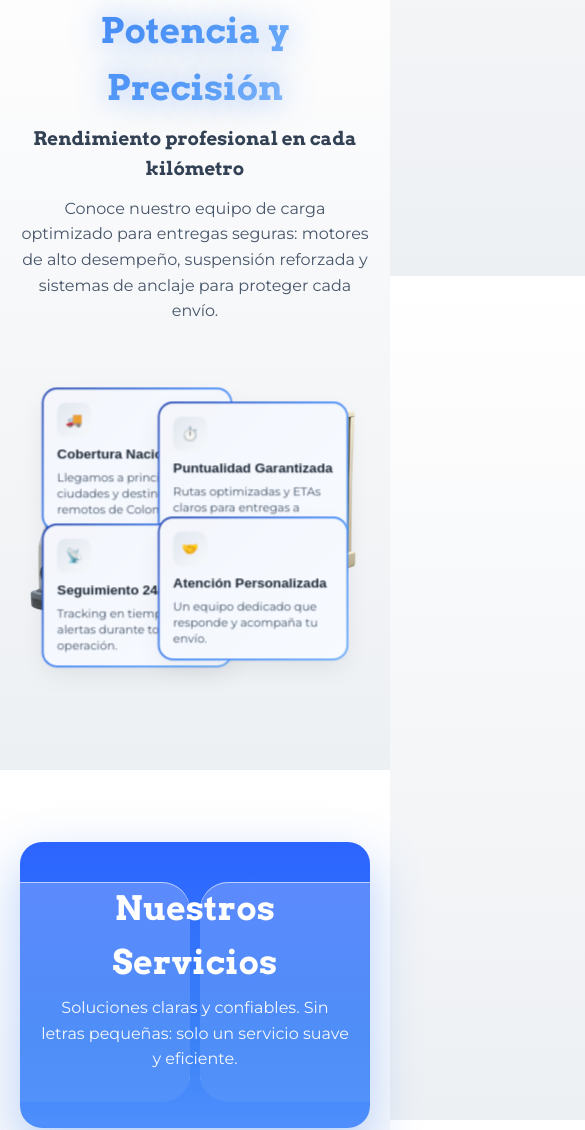
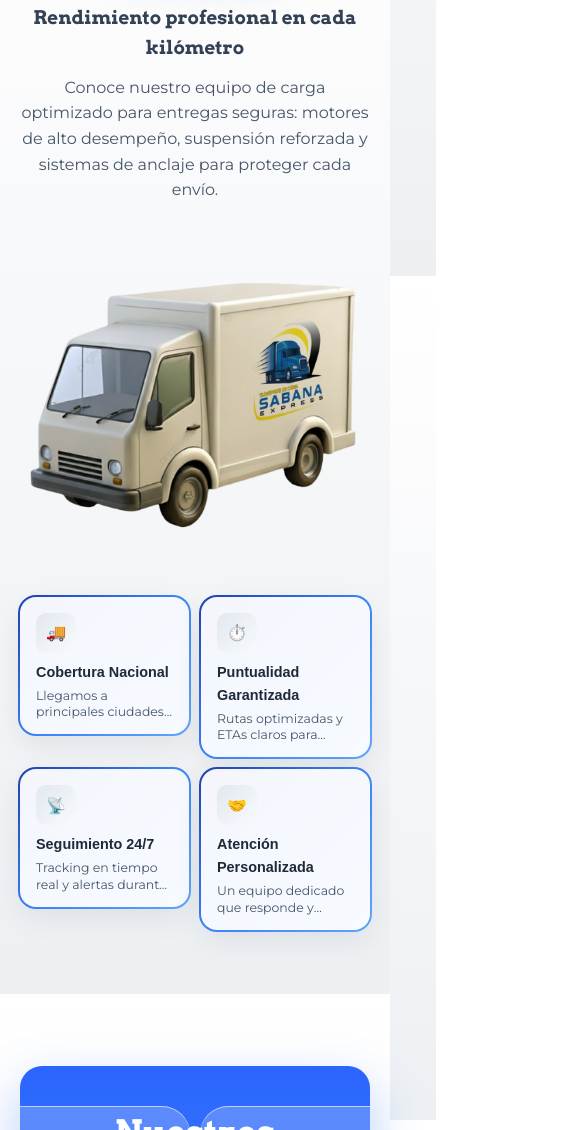
Before and after one commit to aservix-ai/SabanaExpress, a plain HTML site: page index.html in a window 390 px wide. Shown: the part 4788-5918 px from the top of the page, 585 px wide, since content can reach past the window. Drawn offline with Linux system fonts and the light colour scheme; a web font is replaced by a local one.

Commit message:
fixing responsive

```diff
--- a/style.css
+++ b/style.css
@@ -1258,7 +1258,7 @@ body {
 /* Split Banners Carousel */
 .split-banners { padding: 2rem 0 0; }
 .split-banners .container { max-width: 1584px; width: 100%; padding-left: 0; padding-right: 0; }
-.split-carousel { position: relative; width: 1584px; height: 396px; margin: 0 auto; overflow: hidden; border-radius: 16px; }
+.split-carousel { position: relative; width: 100%; max-width: 1584px; aspect-ratio: 720 / 264; height: auto; margin: 0 auto; overflow: hidden; border-radius: 16px; }
 .split-track { display: flex; width: 300%; height: 100%; transition: transform .5s ease; }
 .split-slide { width: 100%; height: 100%; background-size: cover; background-position: center; }
 .split-nav { position: absolute; top: 50%; transform: translateY(-50%); width: 42px; height: 42px; border-radius: 999px; border: 1px solid rgba(148,163,184,.45); background: rgba(255,255,255,.98); cursor: pointer; z-index: 20; display: flex; align-items: center; justify-content: center; box-shadow: 0 6px 14px rgba(0,0,0,.16); color: #0f172a; font-size: 22px; font-weight: 800; line-height: 1; }
@@ -1274,9 +1274,9 @@ body {
 
 /* Mobile images for carousel */
 @media (max-width: 768px) {
-    /* Responsive sizing for mobile: 720x264 */
-    .split-banners .container { max-width: 720px; width: 100%; }
-    .split-carousel { width: 720px; height: 264px; border-radius: 12px; }
+    /* Responsive: mantener proporción 720:264 y ocupar ancho disponible */
+    .split-banners .container { max-width: 100%; width: 100%; }
+    .split-carousel { width: 100%; max-width: 100%; aspect-ratio: 720 / 264; height: auto; border-radius: 12px; }
     .split-nav { width: 36px; height: 36px; font-size: 18px; }
     .split-dots { bottom: 6px; }
     .split-track .split-slide:nth-child(1) { background-image: url('./images/fotos_carrusel/1_mobile.png') !important; }
@@ -1365,21 +1365,30 @@ body {
 }
 
 .vehicle-spec__card h4 { font-size: 1rem; color: #1f2937; margin-bottom: .25rem; }
-.vehicle-spec__card p { font-size: .85rem; color: #475569; line-height: 1.4; }
+.vehicle-spec__card p { font-size: .85rem; color: #475569; line-height: 1.4; max-width: 220px; }
 
 @media (max-width: 1024px) {
     /* Mantener posiciones relativas sobre la imagen en mobile grande */
     .vehicle-feature__stage { position: relative; }
     .vehicle-spec { transform: scale(.9); }
+    .vehicle-spec__card { width: 200px; }
+    .vehicle-spec__card h4 { font-size: .95rem; }
+    .vehicle-spec__card p { font-size: .8rem; line-height: 1.3; display: -webkit-box; -webkit-line-clamp: 2; line-clamp: 2; -webkit-box-orient: vertical; overflow: hidden; }
 }
 
 @media (max-width: 768px) {
-    .vehicle-feature__stage { position: relative; }
-    .vehicle-spec { transform: scale(.85); }
-    .vehicle-spec--tl { top: 6%; left: 2%; }
-    .vehicle-spec--tr { top: 10%; right: 2%; }
-    .vehicle-spec--bl { bottom: 8%; left: 2%; }
-    .vehicle-spec--br { bottom: 10%; right: 2%; }
+    /* En móviles, los specs pasan debajo en grilla 2x2 */
+    .vehicle-feature__stage {
+        display: grid;
+        grid-template-columns: repeat(2, 1fr);
+        gap: 12px;
+        align-items: start;
+    }
+    .vehicle-feature__image { grid-column: 1 / -1; width: 100%; height: auto; }
+    .vehicle-spec { position: static; transform: none; }
+    .vehicle-spec__card { width: 100%; }
+    .vehicle-spec__card h4 { font-size: .9rem; }
+    .vehicle-spec__card p { font-size: .78rem; display: -webkit-box; -webkit-line-clamp: 2; line-clamp: 2; -webkit-box-orient: vertical; overflow: hidden; }
 }
 
 .contact-header {
```
